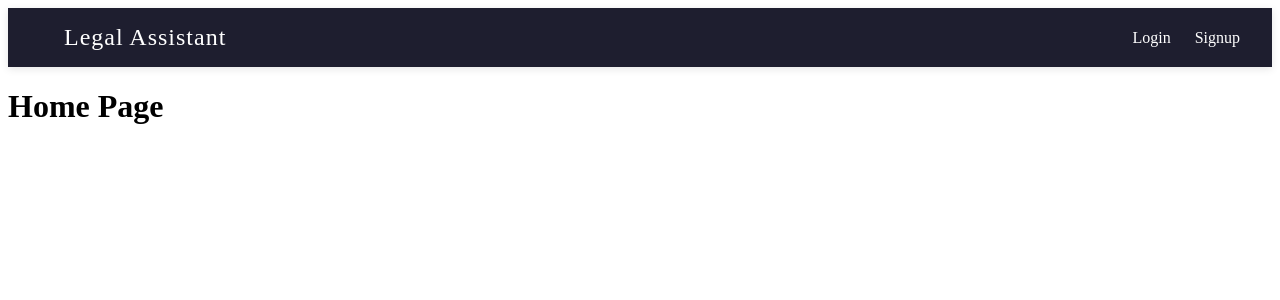
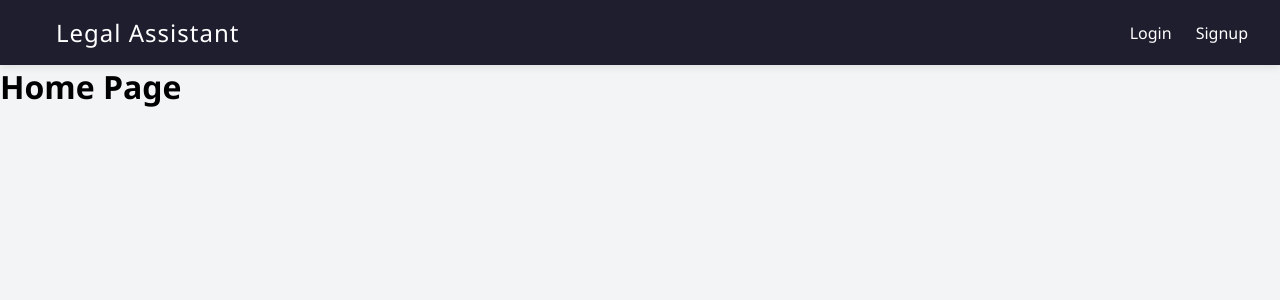
Before and after one commit to degisew/legal_assistant_ui, a React (Vite) app: page / in a window 1280 px wide. Shown: the top 300 px of the page. Built offline with nearby package versions, Linux system fonts and the light colour scheme.

Commit message:
style: added base style reset

```diff
--- a/src/index.css
+++ b/src/index.css
@@ -1,3 +1,15 @@
+/* Reset and base styles */
+* {
+  margin: 0;
+  padding: 0;
+  box-sizing: border-box;
+  font-family: 'Segoe UI', Tahoma, Geneva, Verdana, sans-serif;
+}
+
+body {
+  background-color: #f3f4f6;
+}
+
 /* Nav bar */
 .nav_container {
   display: flex;
```
